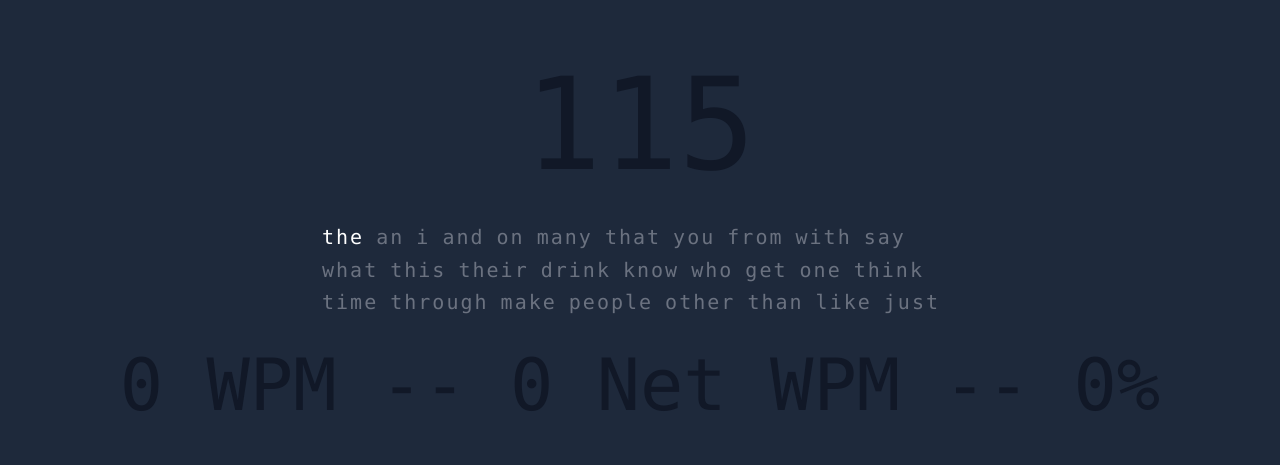
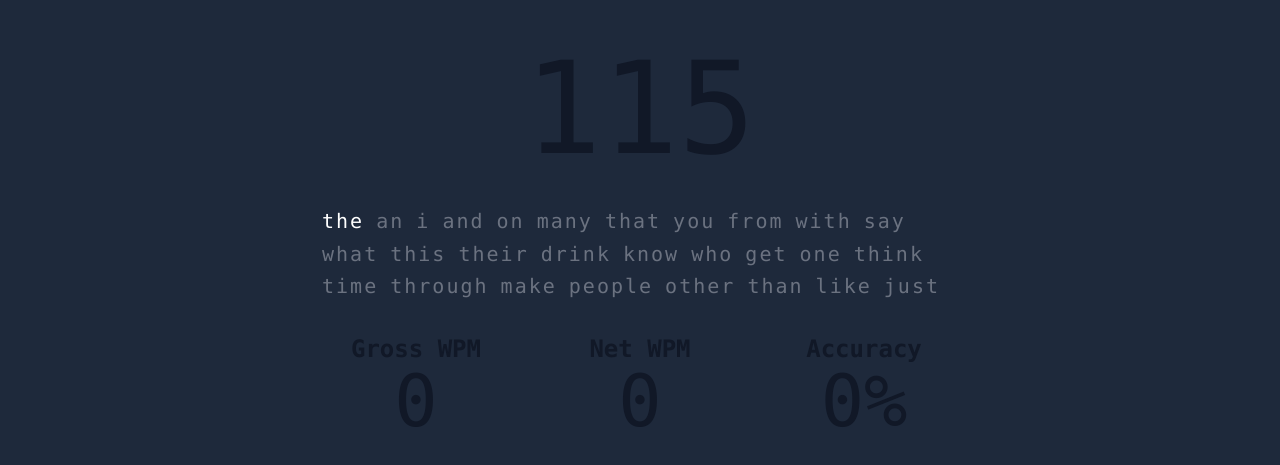
Before and after one commit to rashmod/key-quest, a React (Vite) app in the folder frontend/: page / in a window 1280 px wide. Shown: the part 159-624 px from the top of the page. Built offline with nearby package versions, Linux system fonts and the light colour scheme.

Commit message:
[Frontend] refactor: created separate component for stat card

```diff
--- /dev/null
+++ b/frontend/src/components/StatCard.tsx
@@ -0,0 +1,25 @@
+import useTestContext from '../context/TestContext/useTestContext';
+
+function StatCard() {
+	const { grossWPM, netWPM, accuracy } = useTestContext();
+
+	return (
+		<div className='grid items-center grid-cols-3 text-center gap-y-4 gap-x-8'>
+			{/* <div className='col-span-3'>Your stats</div> */}
+			<div className='row-span-2'>
+				<div className='text-2xl font-bold'>Gross WPM</div>
+				<div className='text-7xl'>{grossWPM.toFixed(0)}</div>
+			</div>
+			<div className='row-span-2'>
+				<div className='text-2xl font-bold'>Net WPM</div>
+				<div className='text-7xl'>{netWPM.toFixed(0)}</div>
+			</div>
+			<div className='row-span-2'>
+				<div className='text-2xl font-bold'>Accuracy</div>
+				<div className='text-7xl'>{accuracy.toFixed(0)}%</div>
+			</div>
+		</div>
+	);
+}
+
+export default StatCard;
--- a/frontend/src/components/Stats.tsx
+++ b/frontend/src/components/Stats.tsx
@@ -1,17 +1,14 @@
 import useTestContext from '../context/TestContext/useTestContext';
+import StatCard from './StatCard';
 
 function Stats({ children }: StatsProps) {
-	const { grossWPM, netWPM, accuracy, timeLeft } = useTestContext();
+	const { timeLeft } = useTestContext();
+
 	return (
-		<div className='relative grid items-center gap-8'>
-			<h2 className='text-center text-gray-900 text-9xl'>
-				{timeLeft.toFixed(0)}
-			</h2>
-			<div className='w-1/2 mx-auto'>{children}</div>
-			<h2 className='text-center text-gray-900 text-7xl'>
-				{grossWPM.toFixed(0)} WPM -- {netWPM.toFixed(0)} Net WPM --{' '}
-				{accuracy.toFixed(0)}%
-			</h2>
+		<div className='relative grid items-center w-1/2 gap-8 mx-auto text-gray-900'>
+			<h2 className='text-center text-9xl'>{timeLeft.toFixed(0)}</h2>
+			<div>{children}</div>
+			<StatCard />
 		</div>
 	);
 }
--- a/frontend/src/pages/ResultPage.tsx
+++ b/frontend/src/pages/ResultPage.tsx
@@ -1,27 +1,11 @@
 import ResetButton from '../components/ResetButton';
-import useTestContext from '../context/TestContext/useTestContext';
+import StatCard from '../components/StatCard';
 
 function ResultPage() {
-	const { grossWPM, netWPM, accuracy } = useTestContext();
-
 	return (
-		<div className='flex flex-col items-center w-full gap-4 text-white'>
+		<div className='flex flex-col items-center w-full gap-4 text-gray-300'>
 			<h1 className='text-3xl text-gray-500'>Test Completed</h1>
-			<div className='grid items-center grid-cols-3 text-center gap-y-4 gap-x-8'>
-				<div className='col-span-3'>Your stats</div>
-				<div className='row-span-2'>
-					<div>Gross WPM</div>
-					<div className='text-7xl'>{grossWPM.toFixed(0)}</div>
-				</div>
-				<div className='row-span-2'>
-					<div>Net WPM</div>
-					<div className='text-7xl'>{netWPM.toFixed(0)}</div>
-				</div>
-				<div className='row-span-2'>
-					<div>Accuracy</div>
-					<div className='text-7xl'>{accuracy.toFixed(0)}%</div>
-				</div>
-			</div>
+			<StatCard />
 			<ResetButton label='Start Again' autoFocus />
 		</div>
 	);
```
